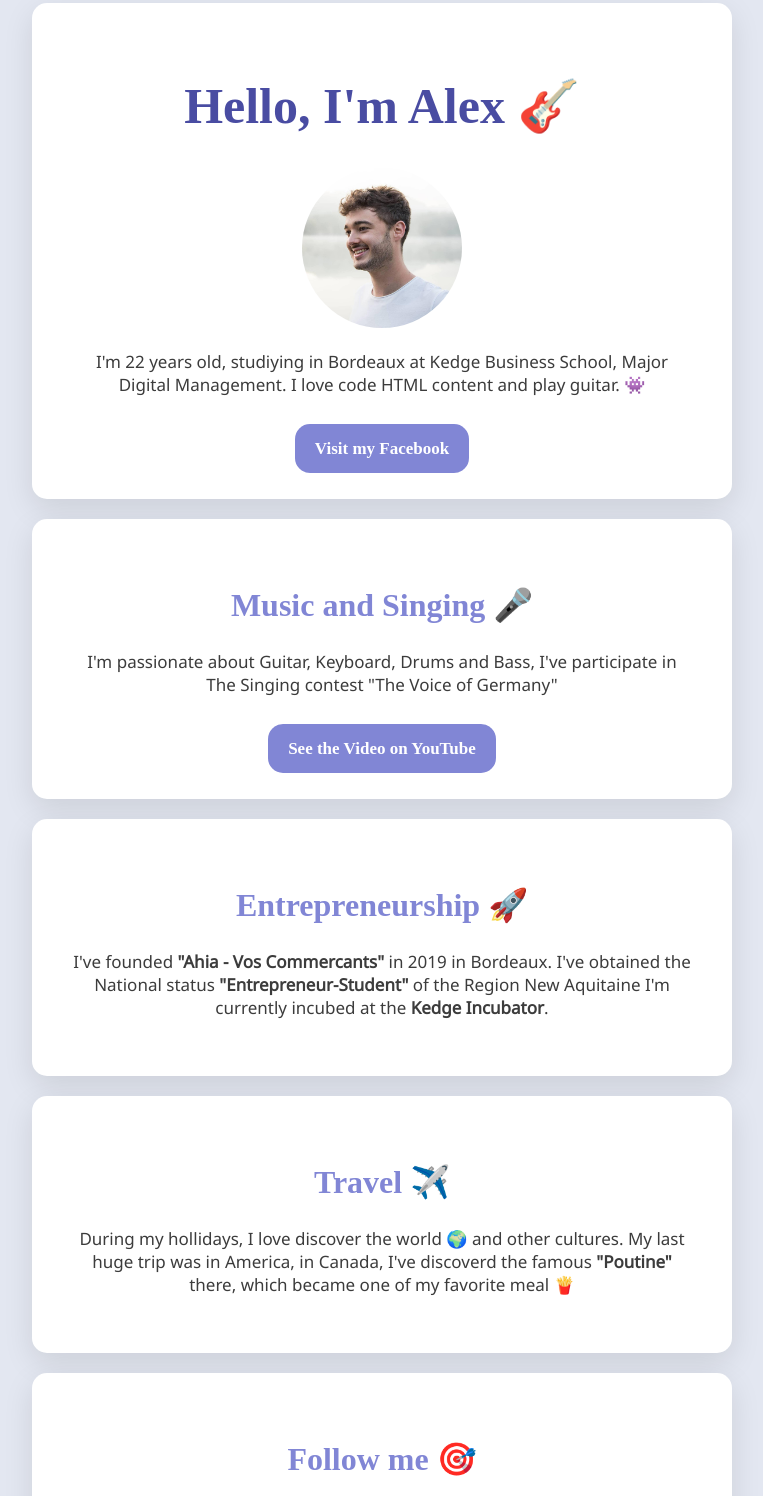
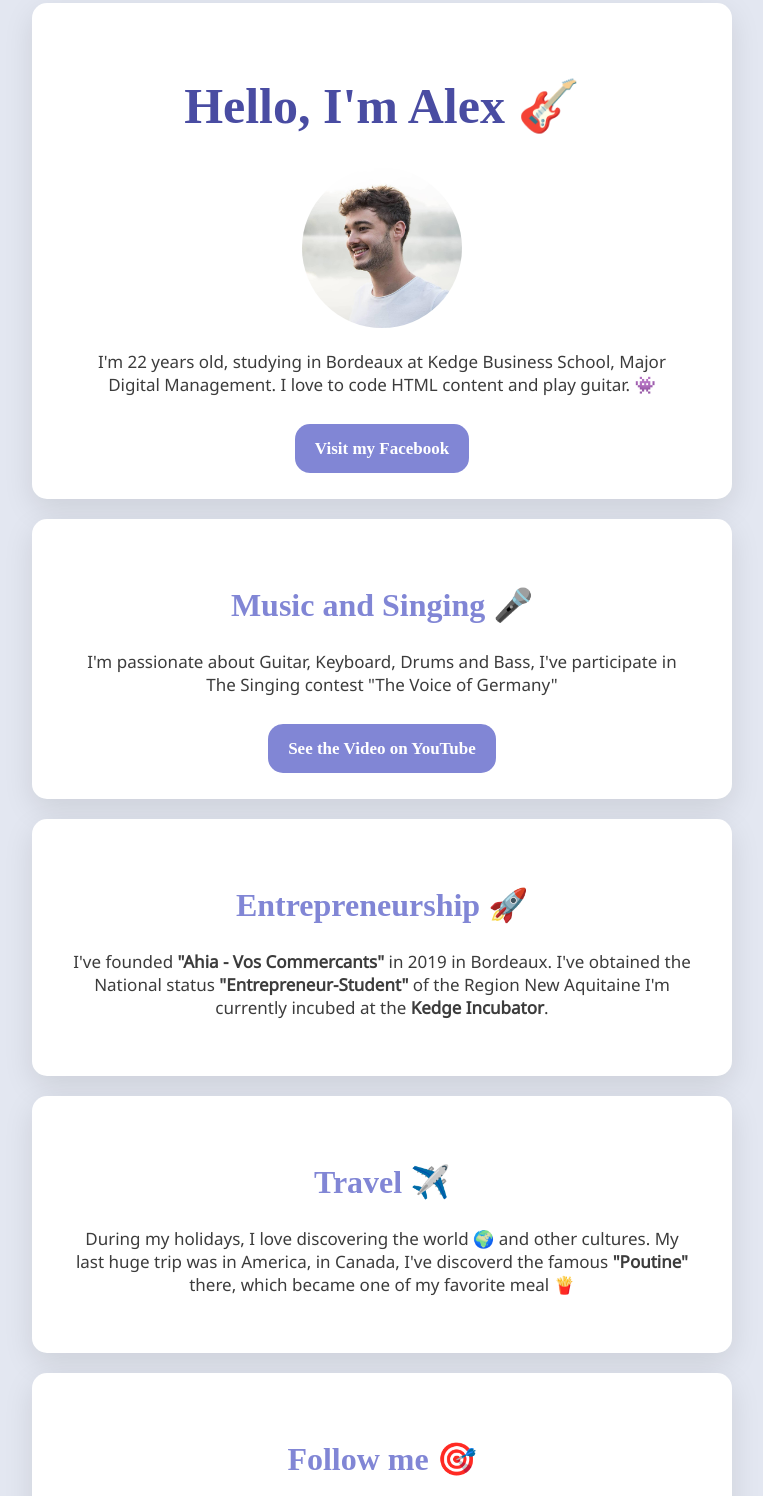
Before and after one commit to AlexandreHeitz/my-profile, a plain HTML site: page index.html in a window 1280 px wide. Shown: the part 37-1533 px from the top of the page, without its empty margins (258-1021 px from the left). Drawn offline with Linux system fonts and the light colour scheme; a web font is replaced by a local one.

Commit message:
Update index.html

```diff
--- a/index.html
+++ b/index.html
@@ -17,7 +17,7 @@
 		<div class="card-white" id="introduction">
 			<h1>Hello, I'm Alex 🎸</h1>
 			<img src="profile.jpg" class="img-circle" width="160px" alt="Alexandre Heitz">
-			<p>I'm 22 years old, studiying in Bordeaux at Kedge Business School, Major Digital Management. I love code HTML content and play guitar. 👾 </p>
+			<p>I'm 22 years old, studying in Bordeaux at Kedge Business School, Major Digital Management. I love to code HTML content and play guitar. 👾 </p>
 				<a href="https://www.facebook.com/alexandre.heitz" target="_blank" class="btn-blue">Visit my Facebook</a>
 		</div>
 
@@ -37,7 +37,7 @@
 
 		<div class="card-white">
 			<h2>Travel ✈️</h2>
-			<p>During my hollidays, I love discover the world 🌍 and other cultures. My last huge trip was in America, in Canada, I've discoverd the famous <strong>"Poutine"</strong> there, which became one of my favorite meal 🍟 </p>
+			<p>During my holidays, I love discovering the world 🌍 and other cultures. My last huge trip was in America, in Canada, I've discoverd the famous <strong>"Poutine"</strong> there, which became one of my favorite meal 🍟 </p>
 		</div>
 
 		<div class="card-white">
```
